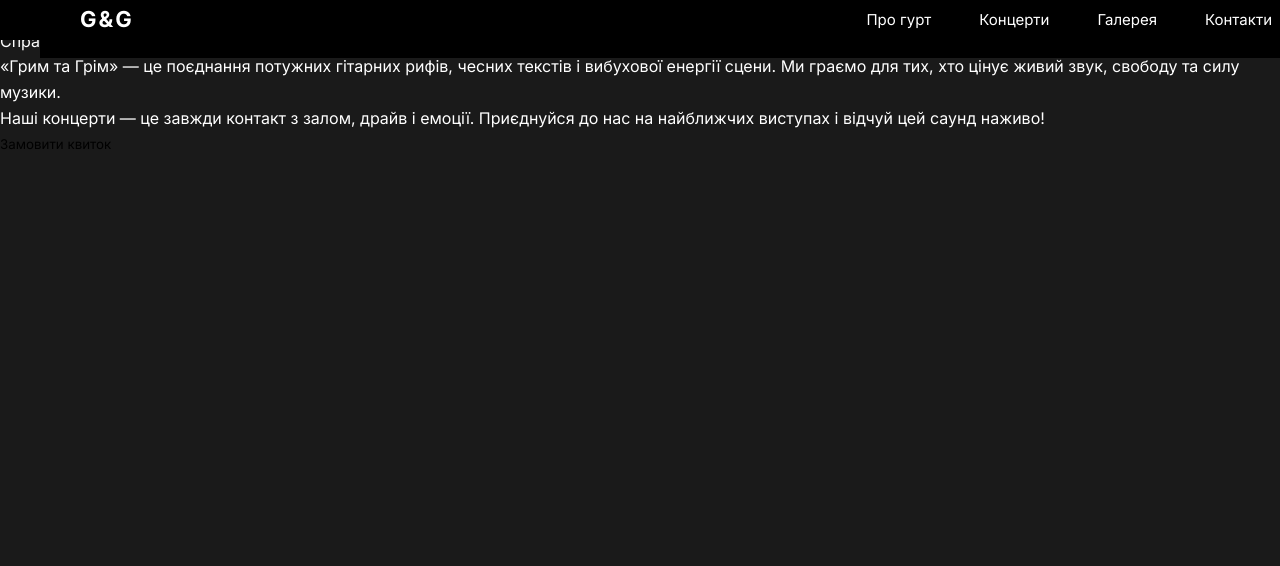
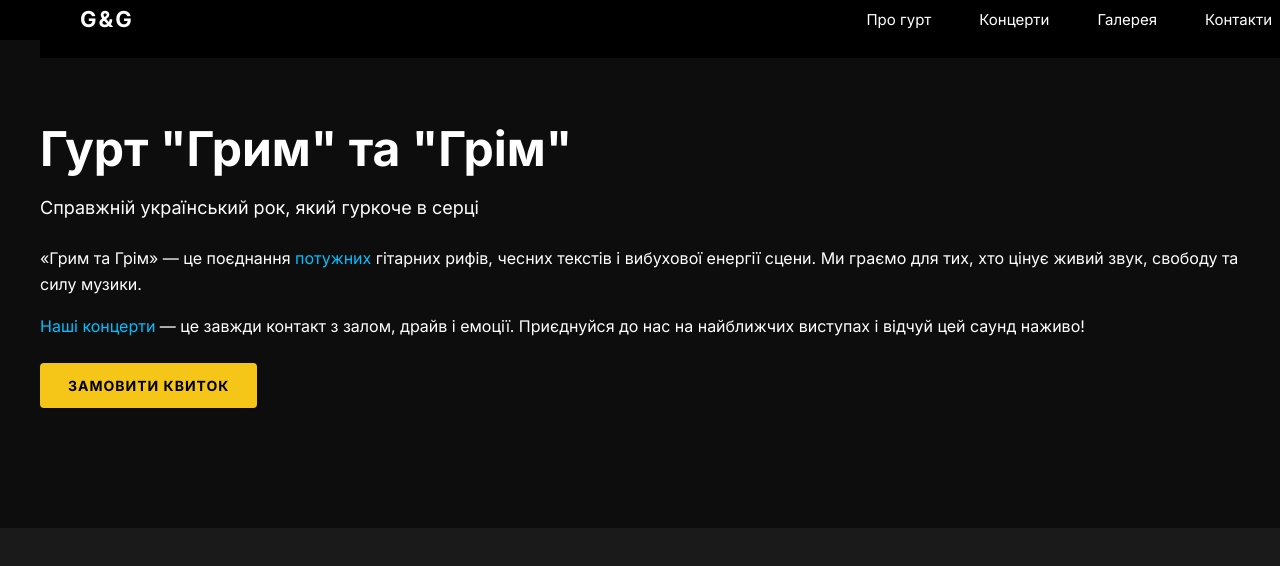
Before and after one commit to Ddmlnk/lotopay_test, a website built with Vite: page index.html in a window 1280 px wide. Built offline with nearby package versions, Linux system fonts and the light colour scheme; files whose address does not match are found by name.

Commit message:
add hero

```diff
--- a/src/style.css
+++ b/src/style.css
@@ -1,3 +1,4 @@
 @import "./styles/variables.css";
 @import "./styles/reset.css";
 @import "./styles/header.css";
+@import "./styles/hero.css";
--- /dev/null
+++ b/src/styles/hero.css
@@ -0,0 +1,111 @@
+/* ===== HERO ===== */
+
+.hero-section {
+  background-image: url("./assets/hero_bg.png");
+  background-size: cover;
+  background-position: center;
+  background-repeat: no-repeat;
+  padding: 60px 20px;
+  position: relative;
+}
+
+.hero-section::before {
+  content: "";
+  position: absolute;
+  inset: 0;
+  background-color: rgba(0, 0, 0, 0.5);
+}
+
+.hero-section .container {
+  position: relative;
+  z-index: 1;
+}
+
+.hero-title {
+  font-size: 28px;
+  font-weight: 700;
+  color: var(--color-text);
+  margin-bottom: 12px;
+}
+
+.hero-subtitle {
+  font-size: 15px;
+  color: var(--color-text);
+  margin-bottom: 20px;
+}
+
+.hero-text {
+  font-size: 14px;
+  color: var(--color-text);
+  margin-bottom: 16px;
+  max-width: 100%;
+  line-height: 1.6;
+}
+
+.accent-text {
+  color: var(--color-accent);
+}
+
+.hero-button {
+  margin-top: 8px;
+  padding: 14px 28px;
+  background-color: #f5c518;
+  color: #000;
+  font-size: 14px;
+  font-weight: 700;
+  letter-spacing: 1px;
+  text-transform: uppercase;
+  border-radius: 4px;
+  transition: all 0.3s ease;
+}
+
+.hero-button:hover {
+  background-color: #e6b800;
+}
+
+/* TABLET */
+@media (min-width: 768px) {
+  .hero-section {
+    padding: 80px 32px;
+  }
+
+  .hero-title {
+    font-size: 36px;
+  }
+
+  .hero-subtitle {
+    font-size: 16px;
+  }
+
+  .hero-text {
+    font-size: 15px;
+  }
+}
+
+/* DESKTOP */
+@media (min-width: 1024px) {
+  .hero-section {
+    padding: 100px 40px;
+  }
+
+  .hero-title {
+    font-size: 48px;
+    margin-bottom: 16px;
+  }
+
+  .hero-subtitle {
+    font-size: 18px;
+    margin-bottom: 24px;
+  }
+
+  .hero-text {
+    font-size: 16px;
+  }
+}
+
+/* WIDE */
+@media (min-width: 1280px) {
+  .hero-section {
+    padding: 120px calc((100% - 1200px) / 2);
+  }
+}
```
Also changed, not shown: 1 other file.
